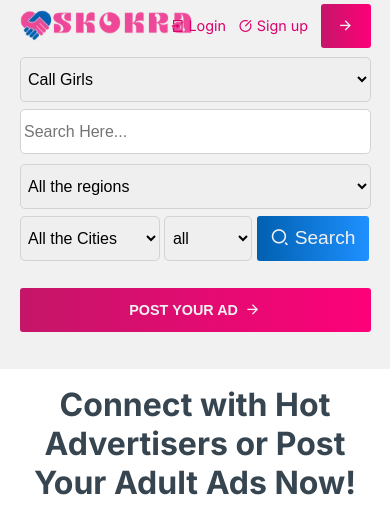
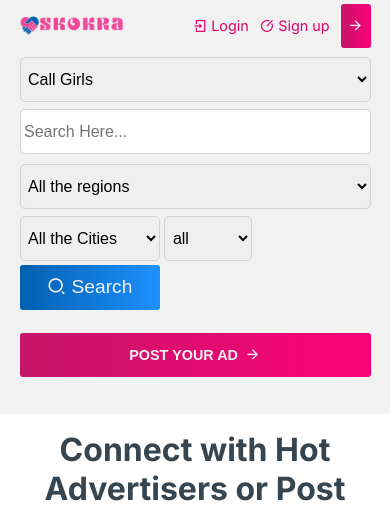
Before and after one commit to lazydesigner/skokra, a PHP site: page / in a window 390 px wide. Shown: the top 509 px of the page. Run offline with PHP 8.4, Linux system fonts and the light colour scheme; data that the repository does not hold is empty; some libraries are stand-ins or nearby versions.

```diff
--- a/assets/css/respontomobile.css
+++ b/assets/css/respontomobile.css
@@ -24,10 +24,10 @@
     select[name='cities'] {width: 40%;}
     select[name='area'] {width: 25%;}
     select, input{width: 100%;margin: 1% 0;}
-    form button {width: 32%;}
+    form button {width: 40%;}
     .user-account div{width: 40px;}
-    .nav .logo{width: 50%;display: grid;}
-    .post-your-ad{width: 50px;}
+    .nav .logo{width: 30%;display: grid;}
+    .post-your-ad{width: 30px;}
 
     .post-your-ad2{
         display: block;
@@ -47,7 +47,7 @@
     .ads-cities button {
     margin: 1% .5%;
     }
-    .nav .logo{width: 35%;display: grid;}
+    .nav .logo{width: 33%;display: grid;}
     .user-account div{width: 40px;}
     .service-card-img-name{width: 100%;}
     .container{width:90%}
--- a/view-profile.php
+++ b/view-profile.php
@@ -89,6 +89,7 @@ if (empty($profilerow['services']) && empty($profilerow['attention_to']) && empt
             width: 100%;
             height: auto;
             display: flex;
+            flex-wrap: wrap;
             color: var(--heading-color)
         }
 
@@ -205,6 +206,11 @@ if (empty($profilerow['services']) && empty($profilerow['attention_to']) && empt
         .report-abuse ul li {
             margin: 1% 0;
             font-size: small;
+        }
+
+        @media (max-width:650px){
+            .profile-det, .profile-img{width: 100%;}
+            .page-detail-and-information .skokra-breadcrumb{font-size: x-small;}
         }
     </style>
 </head>
```
